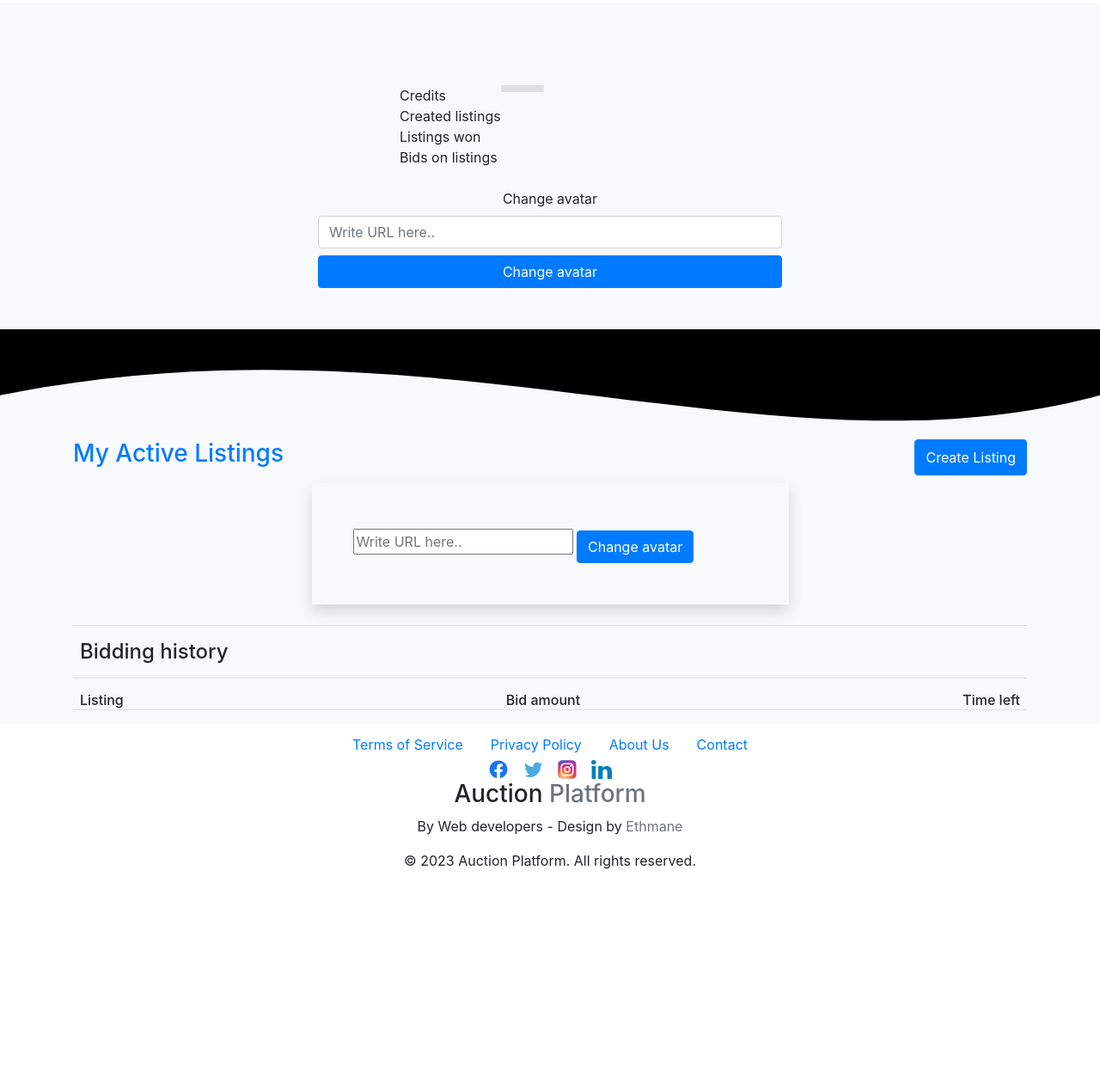
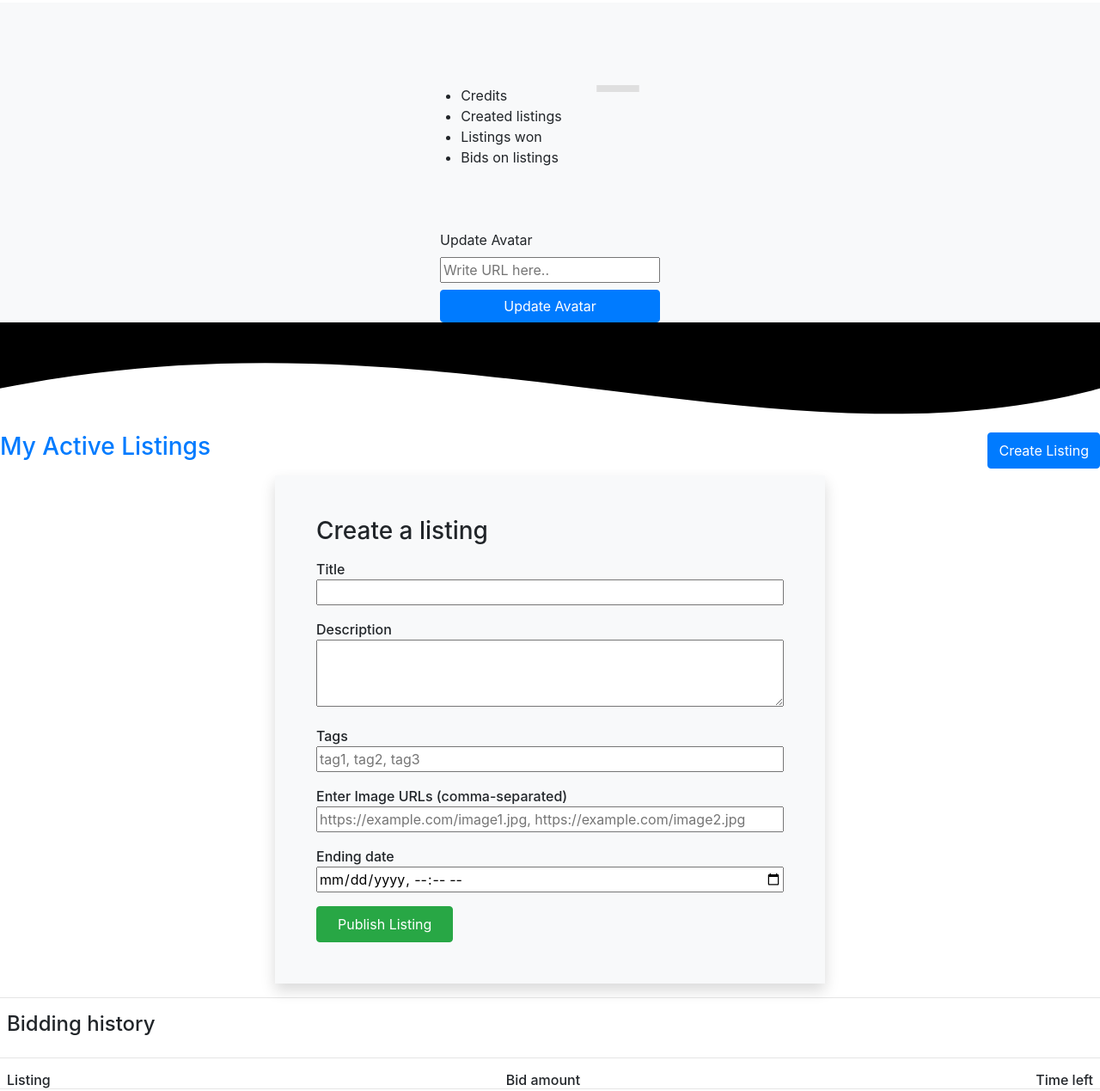
Before and after one commit to Ousman37/auction-platform-sp2, a website with bundled scripts: page pages/profile/index.html in a window 1280 px wide. Shown: the part 69-1338 px from the top of the page at 86% size. Before the commit the page ends 1098 px from the top, so only its background shows below. Built offline with nearby package versions, Linux system fonts and the light colour scheme; no server answers; a web font is replaced by a local one.

```diff
--- a/pages/profile/index.html
+++ b/pages/profile/index.html
@@ -8,6 +8,10 @@
     <link rel="stylesheet" href="https://use.typekit.net/eog4cop.css" />
     <link href="https://maxcdn.bootstrapcdn.com/bootstrap/4.5.2/css/bootstrap.min.css" rel="stylesheet">
     <link rel="stylesheet" href="../../dist/css/style.css" />
+
+      <!-- Toastr CSS -->
+      <link href="https://cdnjs.cloudflare.com/ajax/libs/toastr.js/latest/toastr.css" rel="stylesheet"/>
+
     <title>Auction Platform | Profile</title>
 </head>
 
@@ -49,92 +53,175 @@
 
 <main>
     <!-- Profile container -->
-    <div id="profile-container" class="bg-light d-flex flex-column justify-content-center">
-        <div class="container py-3 py-lg-5">
-            <div class="row">
-                <div class="col-lg-4 col-md-5 d-flex flex-column align-items-center">
-                    <img id="profile-img" class="profile-img img-fluid" />
+
+        <div
+          id="profile-container"
+          class="bg-light d-flex flex-column justify-content-center"
+        >
+          <div
+            class="width mx-auto py-3 py-lg-5 d-flex flex-column flex-lg-row align-items-center justify-content-center"
+          >
+            <div class="d-flex flex-column align-items-center">
+              <img id="profile-img" class="profile-img" />
             </div>
-                <div class="col-lg-8 col-md-7 mt-4">
+            <div class="ms-lg-5 mt-4">
               <h1 id="name" class="pb-3"></h1>
               <div class="d-flex fw-bold">
-                        <ul class="p-0 list-unstyled">
+                <ul class="p-0">
                   <li>Credits</li>
                   <li>Created listings</li>
                   <li>Listings won</li>
                   <li>Bids on listings</li>
                 </ul>
-                        <ul class="list-unstyled">
-                            <li id="credits" class="card border-1 px-4 text-center d-flex flex-row align-items-center"></li>
-                            <li id="active-listings" class="card border-1 px-4 text-center"></li>
+                <ul>
+                  <li
+                    id="credits"
+                    class="card border-1 px-4 text-center d-flex flex-row align-items-center"
+                  ></li>
+                  <li
+                    id="active-listings"
+                    class="card border-1 px-4 text-center"
+                  ></li>
                   <li id="won" class="card border-1 px-4 text-center"></li>
                   <li id="bidsOn" class="card border-1 px-4 text-center"></li>
                 </ul>
               </div>
             </div>
           </div>
-            <div class="row bg-light justify-content-center">
-                <div class="col-md-6 text-center">
-                    <p type="button" class="change-avatar my-2">Change avatar</p>
+          <div class="bg-light d-flex justify-content-center">
+            <div>
+              <p type="button" class="change-avatar my-2">Update Avatar</p>
               <form id="changeAvatar" class="d-flex flex-column mt-2 hide">
-                        <input class="input-fix form-control" type="text" name="avatar" placeholder="Write URL here.." />
+                <input
+                  class="input-fix"
+                  type="text"
+                  name="avatar"
+                  placeholder="Write URL here.."
+                />
                 <button type="submit" class="btn btn-primary mt-2">
-                            Change avatar
+                    Update Avatar
                 </button>
               </form>
             </div>
           </div>
         </div>
-
-        <!-- SVG section -->
         <svg viewBox="0 0 500 50" preserveAspectRatio="xMinYMin meet">
-            <path class="layer-fill" d="M0, 30 C200, -10 350, 70 500, 30 L500, 00 L0, 0 Z"></path>
+          <path
+            class="layer-fill"
+            d="M0, 30 C200, -10 350, 70 500, 30 L500, 00 L0, 0 Z"
+          ></path>
         </svg>
-
-        <!-- Loading icon -->
         <div class="loading_icon"></div>
-
-        <!-- Listing header section -->
-        <div class="container d-flex flex-column flex-lg-row justify-content-between">
-            <div class="d-flex justify-content-lg-start justify-content-center mt-4 mt-lg-0">
+        <div
+          class="d-flex flex-column-reverse flex-lg-row justify-content-between width mx-auto"
+        >
+          <div
+            class="d-flex justify-content-lg-start justify-content-center mt-4 mt-lg-0"
+          >
             <h2 id="listingsHeader" class="text-primary h3">
               My Active Listings
             </h2>
           </div>
           <div class="d-flex justify-content-lg-end justify-content-center">
-                <a href="#createListingButton" id="createListingButton" class="btn btn-primary d-flex align-items-center create-listing">Create Listing</a>
+            <a
+              href="#createListingButton"
+              id="createListingButton"
+              class="btn btn-primary d-flex align-items-center create-listing"
+              >Create Listing</a
+            >
           </div>
         </div>
-
-        <!-- Listing form section -->
-        <div class="container my-2">
-            <form id="target" class="col-lg-6 col-md-8 col-12 mx-auto rounded-2 bg-light shadow p-5 hide">
-                <input class="input-fix" type="text" name="avatar" placeholder="Write URL here.." />
-                <button type="submit" class="btn btn-primary mt-2">
-                    Change avatar
-                </button>
-            </form>
-            </form>
+        <form
+          id="target"
+          class="col-lg-6 col-sm-8 col-10 mx-auto rounded-2 my-2 bg-light shadow p-5 hide"
+        >
+          <h3 class="mb-3">Create a listing</h3>
+          <div class="mb-3">
+            <span class="h6" id="basic-addon1">Title</span>
+            <input
+              type="text"
+              name="title"
+              class="input-fix w-100"
+              aria-label="title"
+              aria-describedby="basic-addon1"
+              required
+            />
           </div>
 
-        <!-- Listing content section -->
-        <div class="container">
+          <div class="mb-3">
+            <span class="h6" id="basic-addon2">Description</span>
+            <textarea
+              type="text"
+              name="description"
+              class="input-fix w-100"
+              rows="3"
+              aria-label="With textarea"
+              aria-describedby="basic-addon2"
+            ></textarea>
+          </div>
+
+          <div class="mb-3">
+            <span class="h6" for="tagsInput">Tags</span>
+            <input
+                type="text"
+                name="tags"
+                class="input-fix w-100"
+                id="tagsInput"
+                placeholder="tag1, tag2, tag3"
+                aria-describedby="tagsHelp"
+            />
+        </div>
+
+          <div class="mb-3">
+            <span class="h6" for="mediaUrlsInput">Enter Image URLs (comma-separated)</span>
+            <input type="text"
+            name="media"
+            class="input-fix w-100"
+            id="mediaUrlsInput"
+            placeholder="https://example.com/image1.jpg, https://example.com/image2.jpg"
+            aria-describedby="mediaUrlsHelp"
+            />
+        </div>
+
+
+          <div class="mb-3">
+            <span class="h6" for="endDateInput">Ending date</span>
+            <input
+                type="datetime-local"
+                name="endsAt"
+                class="input-fix w-100"
+                id="endDateInput"
+                aria-describedby="endDateHelp"
+                required
+            />
+        </div>
+
+
+          <button type="submit" class="btn btn-success px-4 py-2">Publish Listing</button>
+
+        </form>
+        <div class="width mx-auto">
           <hr class="w-100 light-p" />
         </div>
-        <div id="profile-listings" class="container listings"></div>
-        <div class="listings container">
+        <div
+          id="profile-listings"
+          class="listings width m-auto d-flex flex-wrap justify-content-center justify-content-lg-between"
+        ></div>
+        <div
+          class="listings width m-auto d-flex flex-wrap justify-content-center justify-content-lg-between"
+        >
           <h4 class="px-2">Bidding history</h4>
           <hr class="w-100 light-p" />
         </div>
-        <div class="d-flex justify-content-between container">
+        <div class="d-flex justify-content-between width mx-auto">
           <h6 class="mb-0 px-2">Listing</h6>
           <h6 class="mb-0 px-2">Bid amount</h6>
           <h6 class="mb-0 px-2">Time left</h6>
         </div>
-        <div class="container">
+        <div class="width mx-auto">
           <hr class="w-100 light-p mt-0" />
         </div>
-        <div id="bidListings" class="container listings"></div>
+        <div id="bidListings" class="width mx-auto"></div>
       </main>
 
     <footer>
@@ -184,8 +271,16 @@
         </div>
     </footer>
 
+   <!-- Bootstrap Link -->
+   <script src="https://cdn.jsdelivr.net/npm/bootstrap@5.3.1/dist/js/bootstrap.bundle.min.js" integrity="sha384-HwwvtgBNo3bZJJLYd8oVXjrBZt8cqVSpeBNS5n7C8IVInixGAoxmnlMuBnhbgrkm" crossorigin="anonymous"></script>
+    <!-- jQuery -->
+    <script src="https://code.jquery.com/jquery-3.6.0.min.js"></script>
 
-<script type="module" src="/src/js/index.mjs"></script>
+    <!-- Toastr JS -->
+    <script src="https://cdnjs.cloudflare.com/ajax/libs/toastr.js/latest/toastr.min.js"></script>
+
+    <!-- Your custom JS -->
+   <script type="module" src="/src/js/index.mjs" defer></script>
 </body>
 
 </html>
```
Lines whose indentation alone changed are shown as unchanged.
